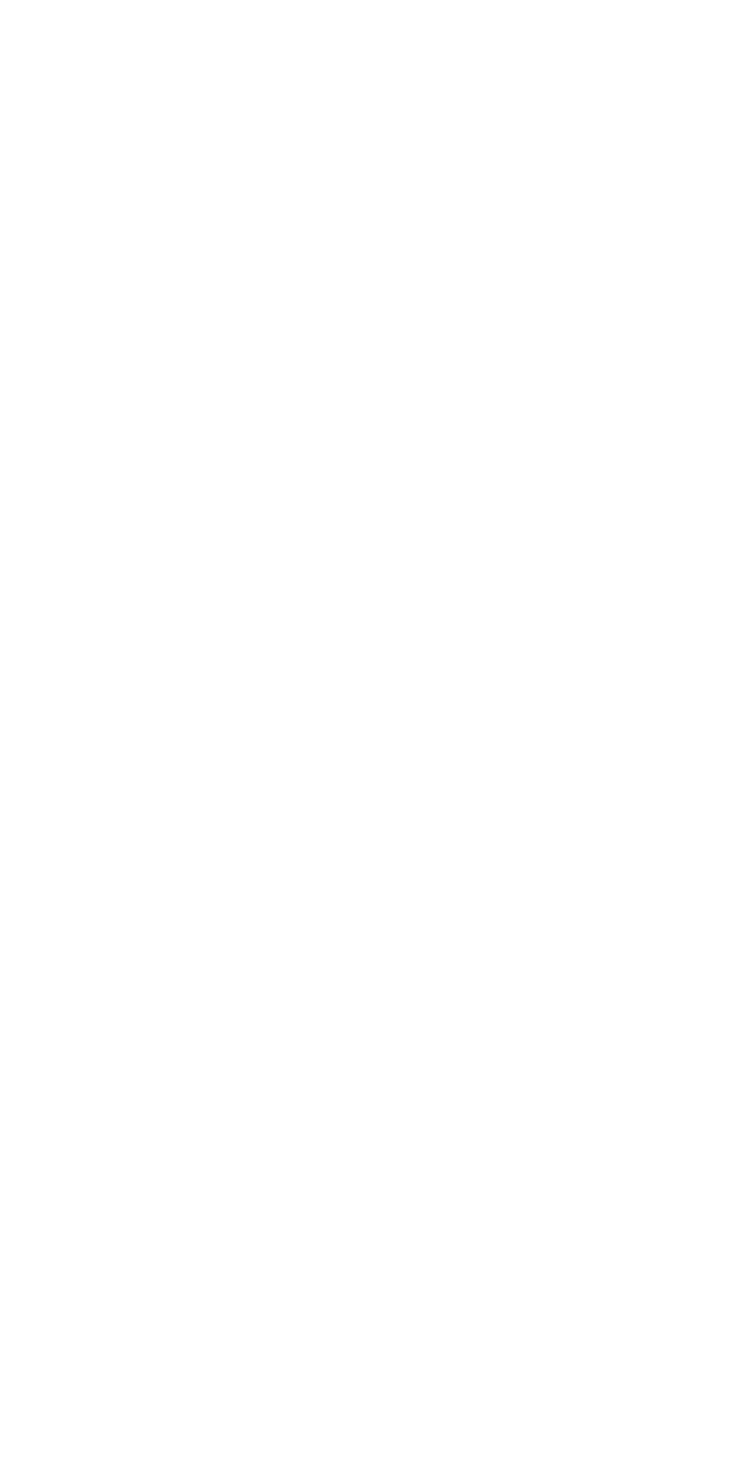
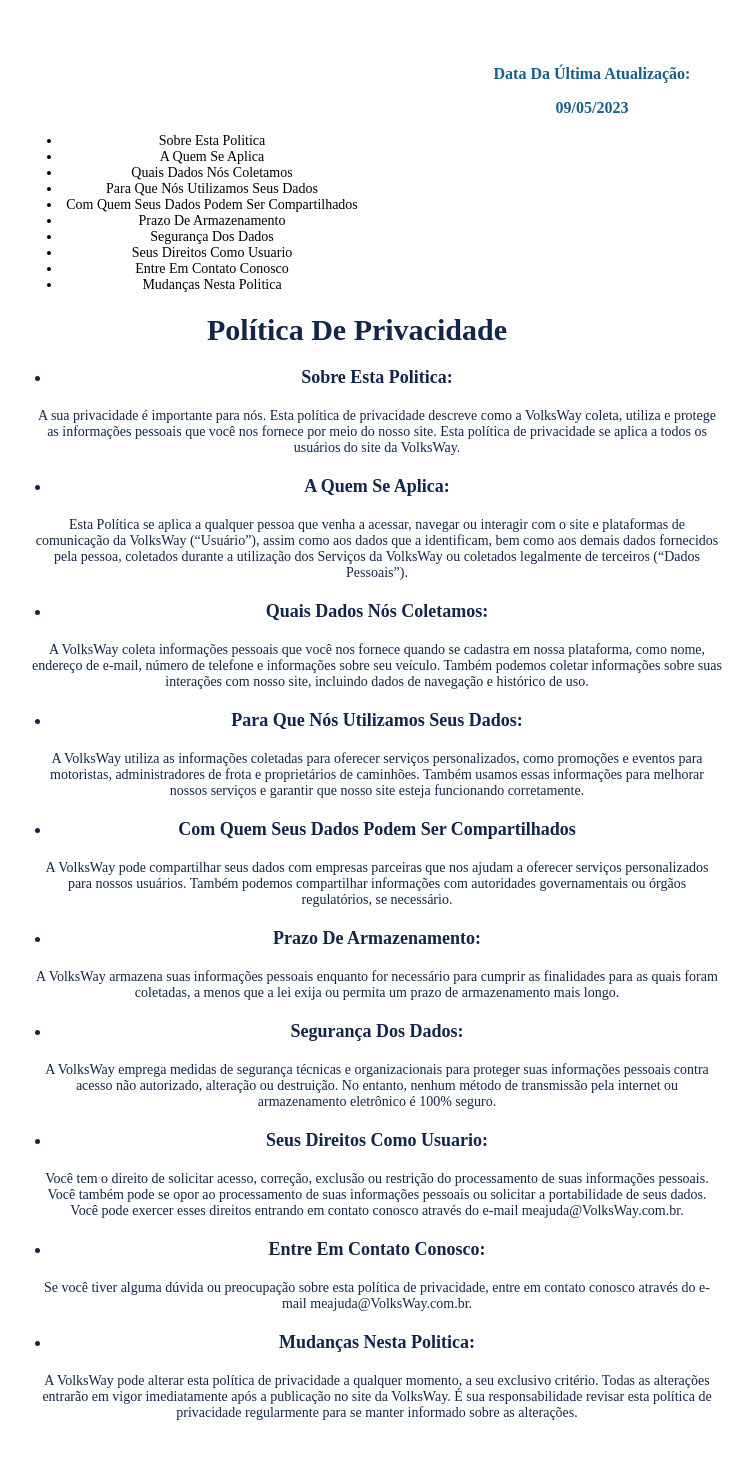
Before and after one commit to VolksWay/React, a React (Vite) app: page / in a window 1280 px wide. Shown: the top 1458 px of the page, without its empty margins (48-800 px from the left). Before the commit the page ends 800 px from the top, so only its background shows below. Built offline with nearby package versions, Linux system fonts and the light colour scheme.

Commit message:
feat: html para tsx e css privacidade

```diff
--- a/src/pages/Privacidade/index.tsx
+++ b/src/pages/Privacidade/index.tsx
@@ -4,7 +4,126 @@
 
 function Privacidade() {
     return (
-        <></>
+        <>
+
+            <div className="politica_menu">
+                <p>data da última atualização:</p>
+                <p>09/05/2023</p>
+                <ul>
+                    <a href="#p1">
+                        <li>sobre esta politica</li>
+                    </a>
+                    <a href="#p2">
+                        <li>a quem se aplica</li>
+                    </a>
+                    <a href="#p3">
+                        <li>quais dados nós coletamos</li>
+                    </a>
+                    <a href="#p4">
+                        <li>para que nós utilizamos seus dados</li>
+                    </a>
+                    <a href="#p5">
+                        <li>com quem seus dados podem ser compartilhados</li>
+                    </a>
+                    <a href="#p6">
+                        <li>prazo de armazenamento</li>
+                    </a>
+                    <a href="#p7">
+                        <li>segurança dos dados</li>
+                    </a>
+                    <a href="#p8">
+                        <li>seus direitos como usuario</li>
+                    </a>
+                    <a href="#p9">
+                        <li>entre em contato conosco</li>
+                    </a>
+                    <a href="#p10">
+                        <li>mudanças nesta politica</li>
+                    </a>
+                </ul>
+            </div>
+            <div className="politicas">
+                <h1>política de privacidade</h1>
+                <ul>
+                    <li id="p1">sobre esta politica:</li>
+                    <p>
+                        A sua privacidade é importante para nós. Esta política de privacidade
+                        descreve como a VolksWay coleta, utiliza e protege as informações
+                        pessoais que você nos fornece por meio do nosso site. Esta política de
+                        privacidade se aplica a todos os usuários do site da VolksWay.
+                    </p>
+                    <li id="p2">a quem se aplica:</li>
+                    <p>
+                        Esta Política se aplica a qualquer pessoa que venha a acessar, navegar
+                        ou interagir com o site e plataformas de comunicação da VolksWay
+                        (“Usuário”), assim como aos dados que a identificam, bem como aos demais
+                        dados fornecidos pela pessoa, coletados durante a utilização dos
+                        Serviços da VolksWay ou coletados legalmente de terceiros (“Dados
+                        Pessoais”).
+                    </p>
+                    <li id="p3">quais dados nós coletamos:</li>
+                    <p>
+                        A VolksWay coleta informações pessoais que você nos fornece quando se
+                        cadastra em nossa plataforma, como nome, endereço de e-mail, número de
+                        telefone e informações sobre seu veículo. Também podemos coletar
+                        informações sobre suas interações com nosso site, incluindo dados de
+                        navegação e histórico de uso.
+                    </p>
+                    <li id="p4">para que nós utilizamos seus dados:</li>
+                    <p>
+                        A VolksWay utiliza as informações coletadas para oferecer serviços
+                        personalizados, como promoções e eventos para motoristas,
+                        administradores de frota e proprietários de caminhões. Também usamos
+                        essas informações para melhorar nossos serviços e garantir que nosso
+                        site esteja funcionando corretamente.
+                    </p>
+                    <li id="p5">com quem seus dados podem ser compartilhados</li>
+                    <p>
+                        A VolksWay pode compartilhar seus dados com empresas parceiras que nos
+                        ajudam a oferecer serviços personalizados para nossos usuários. Também
+                        podemos compartilhar informações com autoridades governamentais ou
+                        órgãos regulatórios, se necessário.
+                    </p>
+                    <li id="p6">prazo de armazenamento:</li>
+                    <p>
+                        A VolksWay armazena suas informações pessoais enquanto for necessário
+                        para cumprir as finalidades para as quais foram coletadas, a menos que a
+                        lei exija ou permita um prazo de armazenamento mais longo.
+                    </p>
+                    <li id="p7">segurança dos dados:</li>
+                    <p>
+                        A VolksWay emprega medidas de segurança técnicas e organizacionais para
+                        proteger suas informações pessoais contra acesso não autorizado,
+                        alteração ou destruição. No entanto, nenhum método de transmissão pela
+                        internet ou armazenamento eletrônico é 100% seguro.
+                    </p>
+                    <li id="p8">seus direitos como usuario:</li>
+                    <p>
+                        Você tem o direito de solicitar acesso, correção, exclusão ou restrição
+                        do processamento de suas informações pessoais. Você também pode se opor
+                        ao processamento de suas informações pessoais ou solicitar a
+                        portabilidade de seus dados. Você pode exercer esses direitos entrando
+                        em contato conosco através do e-mail meajuda@VolksWay.com.br.
+                    </p>
+                    <li id="p9">entre em contato conosco:</li>
+                    <p>
+                        Se você tiver alguma dúvida ou preocupação sobre esta política de
+                        privacidade, entre em contato conosco através do e-mail
+                        meajuda@VolksWay.com.br.
+                    </p>
+                    <li id="p10">mudanças nesta politica:</li>
+                    <p>
+                        A VolksWay pode alterar esta política de privacidade a qualquer momento,
+                        a seu exclusivo critério. Todas as alterações entrarão em vigor
+                        imediatamente após a publicação no site da VolksWay. É sua
+                        responsabilidade revisar esta política de privacidade regularmente para
+                        se manter informado sobre as alterações.
+                    </p>
+                </ul>
+            </div>
+
+
+        </>
     )
 }
 
--- a/src/pages/Privacidade/style.css
+++ b/src/pages/Privacidade/style.css
@@ -0,0 +1,110 @@
+.politica_menu {
+    margin-top: 25px;
+}
+
+
+.politica_menu ul {
+    margin-top: 19px;
+}
+
+.politica_menu p {
+    color: #195F8C;
+    font-size: 16px;
+    font-family: Poppins;
+    font-style: normal;
+    font-weight: 700;
+    line-height: normal;
+    text-transform: capitalize;
+
+}
+
+a {
+    text-decoration: none;
+}
+
+.politica_menu ul{
+margin-top: 10px;
+}
+
+.politica_menu ul li {
+    color: #000;
+    font-size: 14px;
+    font-family: Poppins;
+    font-style: normal;
+    font-weight: 400;
+    line-height: normal;
+    text-decoration: none;
+    width: 300px;
+    margin-left: 30px;
+    text-transform: capitalize;
+
+}
+
+.politica_menu ul li:hover {
+    color: var(--cor-terciaria);
+}
+
+
+
+.politicas {
+    width: 730px;
+
+
+}
+
+.politicas h1 {
+    color: #12264B;
+    font-size: 30px;
+    font-family: Poppins;
+    font-style: normal;
+    font-weight: 700;
+    line-height: normal;
+    text-transform: capitalize;
+}
+
+.politicas ul li {
+    color: #12264B;
+    font-size: 18px;
+    font-family: Poppins;
+    font-style: normal;
+    font-weight: 700;
+    line-height: normal;
+    text-transform: capitalize;
+    margin: 20px;
+}
+
+.politica ul li:hover {
+    color: var(--cor-terciaria);
+}
+
+.politicas p {
+    color: #12264B;
+    font-size: 14px;
+    font-family: Poppins;
+    font-style: normal;
+    line-height: normal;
+
+}
+
+
+  @media screen and (max-width: 768px) {
+    main {
+       flex-wrap: wrap;
+    }
+
+  }
+
+  @media screen and (max-width: 320px) {
+    main {
+
+       margin-left: 10px;
+       width: 300px;
+       text-align: justify;
+
+    }
+
+    .politicas p{
+       line-height: 22px;
+    }
+
+  }
--- a/tsconfig.node.json
+++ b/tsconfig.node.json
@@ -3,7 +3,7 @@
     "composite": true,
     "skipLibCheck": true,
     "module": "ESNext",
-    "moduleResolution": "bundler",
+    "moduleResolution": "Node",
     "allowSyntheticDefaultImports": true
   },
   "include": ["vite.config.ts"]
```
Also changed, not shown: tsconfig.json (+5 -2 lines).
